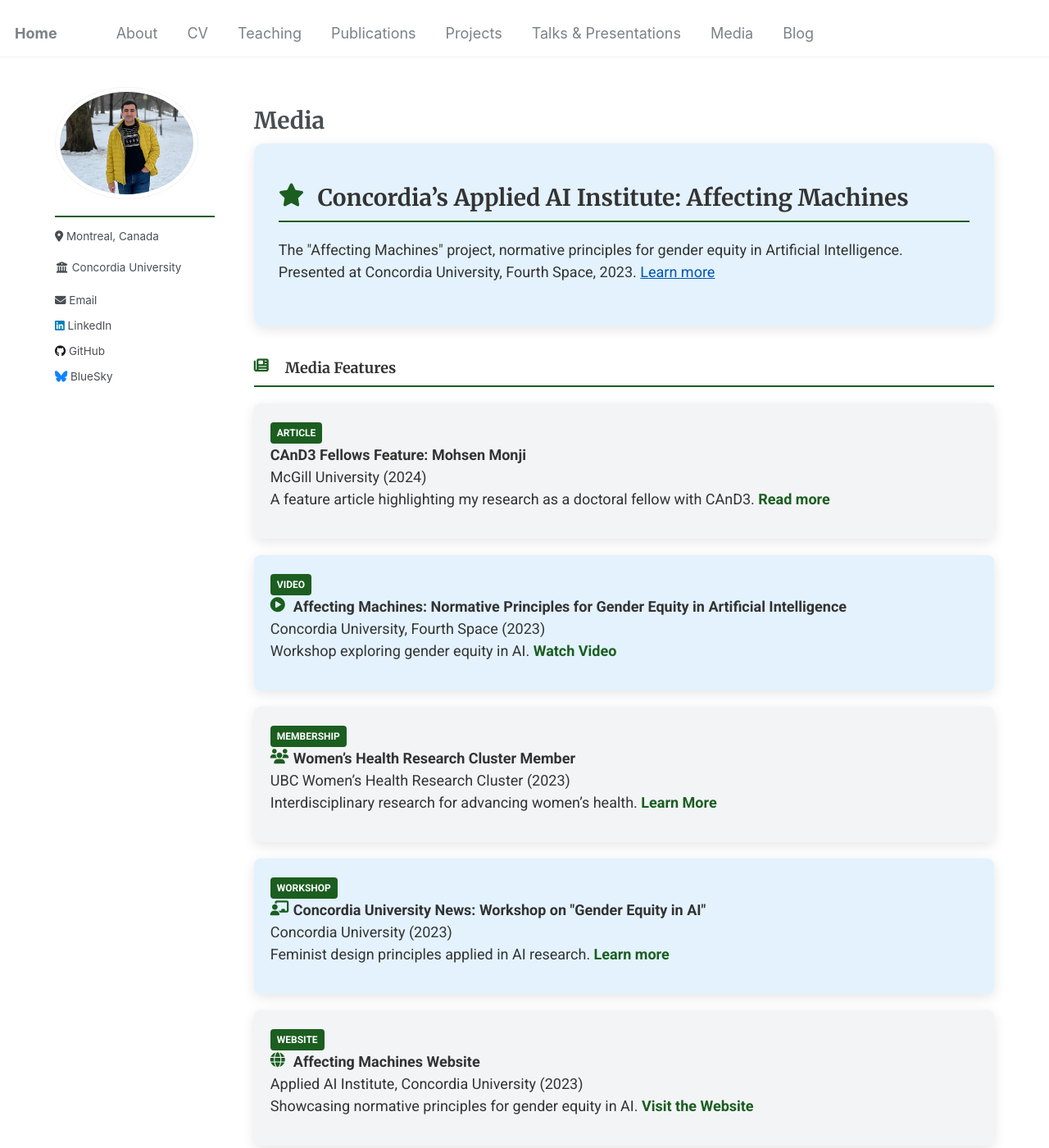
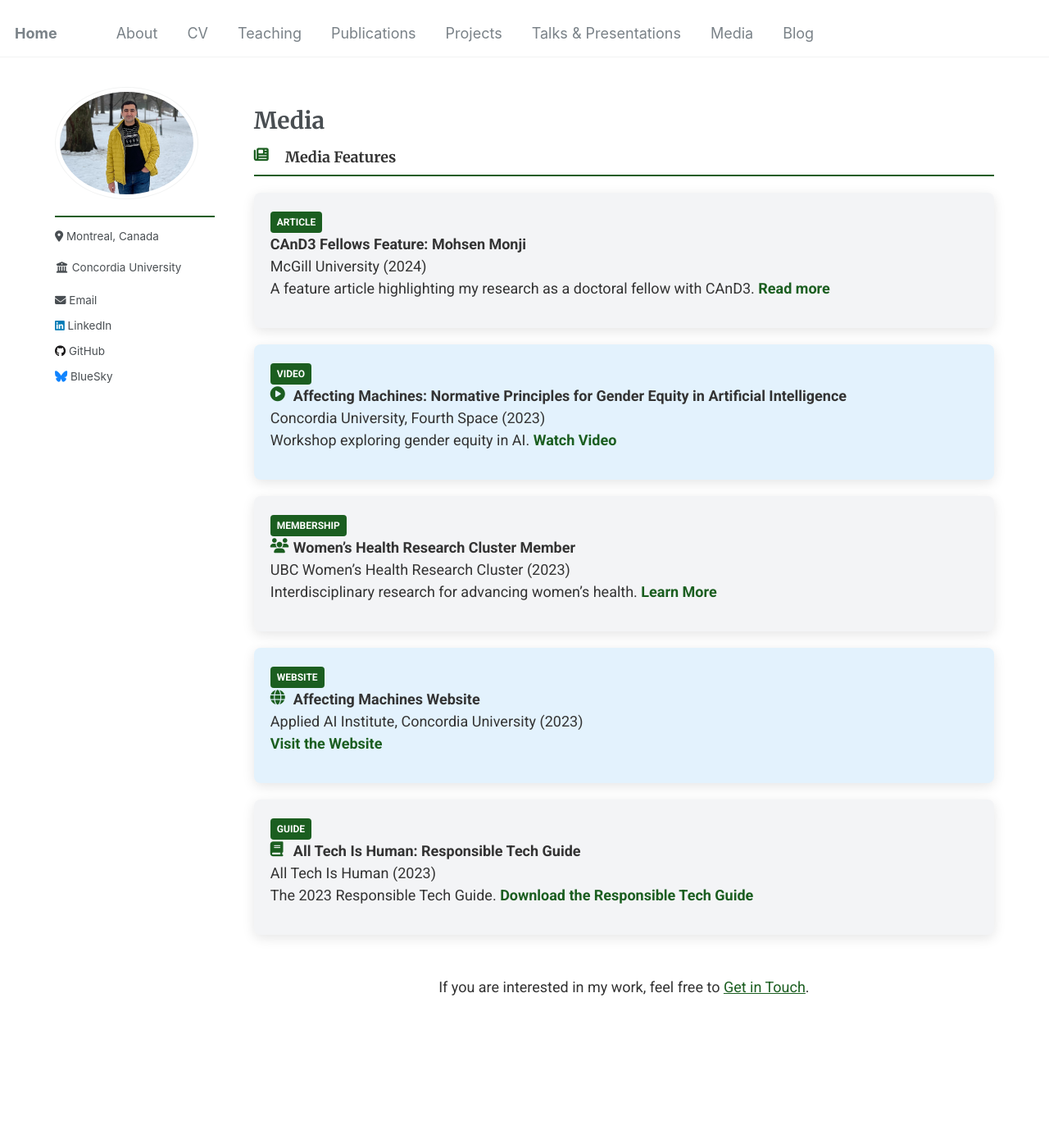
Before and after one commit to Mohsnmonji/mohsnmonji.github.io, a Jekyll site: the page built from _pages/media.md, in a window 1280 px wide and 1400 px high. Shown: the whole window at 82% size. Built offline with Jekyll 4.4.1, drawn with Linux system fonts in a browser that asks for light colours.

Commit message:
Update media.md

```diff
--- a/_pages/media.md
+++ b/_pages/media.md
@@ -66,21 +66,6 @@ author_profile: true
     text-decoration: underline;
   }
 
-  .featured-media {
-    background-color: #E3F2FD; /* Light Blue Background */
-    padding: 30px;
-    border-radius: 12px;
-    color: #333; /* Dark Gray Text */
-    margin-bottom: 40px;
-    box-shadow: 0px 4px 15px rgba(0, 0, 0, 0.1); /* Consistent with other cards */
-  }
-
-  .featured-media h3 {
-    margin-bottom: 20px;
-    font-size: 28px;
-    color: #333; /* Dark Gray for Header */
-  }
-
   .tag {
     display: inline-block;
     background: #1B5E20; /* Dark Green Tag Background */
@@ -99,15 +84,6 @@ author_profile: true
   }
 </style>
 
-<!-- Featured Media -->
-<div class="featured-media">
-  <h3><i class="fas fa-star icon"></i> Concordia’s Applied AI Institute: Affecting Machines</h3>
-  <p>
-    The "Affecting Machines" project, normative principles for gender equity in Artificial Intelligence. Presented at Concordia University, Fourth Space, 2023.
-    <a href="https://affectingmachines.net/" target="_blank" style="color: #0056b3;">Learn more</a>
-  </p>
-</div>
-
 <!-- Media Cards -->
 <div class="media-section">
   <h3><i class="fas fa-newspaper icon"></i> Media Features</h3>
@@ -125,7 +101,7 @@ author_profile: true
     </ul>
   </div>
 
-  <!-- Card 2 -->
+  <!-- YouTube Card -->
   <div class="media-card">
     <span class="tag">Video</span>
     <ul>
@@ -153,31 +129,18 @@ author_profile: true
 
   <!-- Card 4 -->
   <div class="media-card">
-    <span class="tag">Workshop</span>
+    <span class="tag">Website</span>
     <ul>
       <li>
-        <strong><i class="fas fa-chalkboard-teacher icon"></i>Concordia University News: Workshop on "Gender Equity in AI"</strong> <br>
-        <span>Concordia University (2023)</span><br>
-        Feminist design principles applied in AI research.
-        <a href="https://www.concordia.ca/cuevents/offices/provost/fourth-space/2023/08/22/affecting-machines.html" target="_blank">Learn more</a>
+        <strong><i class="fas fa-globe icon"></i>Affecting Machines Website</strong> <br>
+        <span>Applied AI Institute, Concordia University (2023)</span><br>
+
+        <a href="https://affectingmachines.net/" target="_blank">Visit the Website</a>
       </li>
     </ul>
   </div>
 
   <!-- Card 5 -->
-  <div class="media-card">
-    <span class="tag">Website</span>
-    <ul>
-      <li>
-        <strong><i class="fas fa-globe icon"></i>Affecting Machines Website</strong> <br>
-        <span>Applied AI Institute, Concordia University (2023)</span><br>
-        Showcasing normative principles for gender equity in AI.
-        <a href="https://affectingmachines.net/" target="_blank">Visit the Website</a>
-      </li>
-    </ul>
-  </div>
-
-  <!-- Card 6 -->
   <div class="media-card">
     <span class="tag">Guide</span>
     <ul>
```
